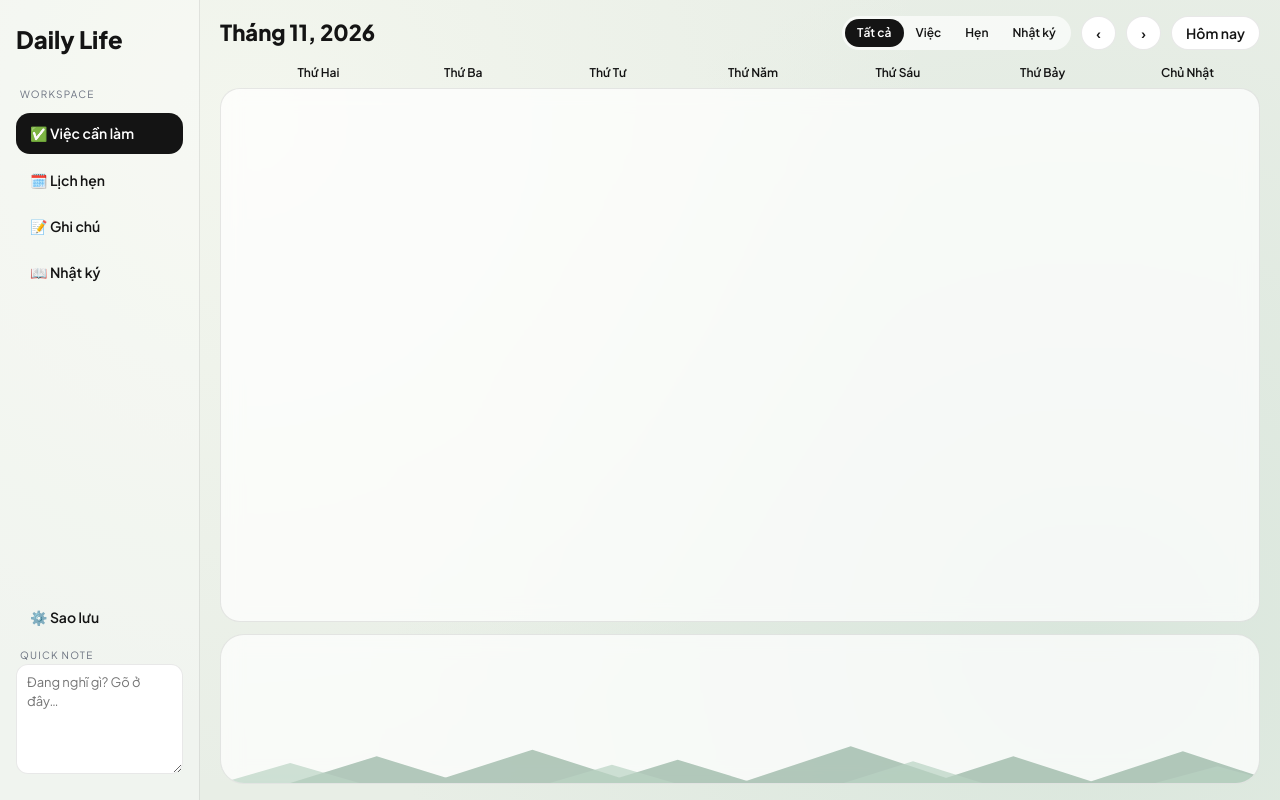
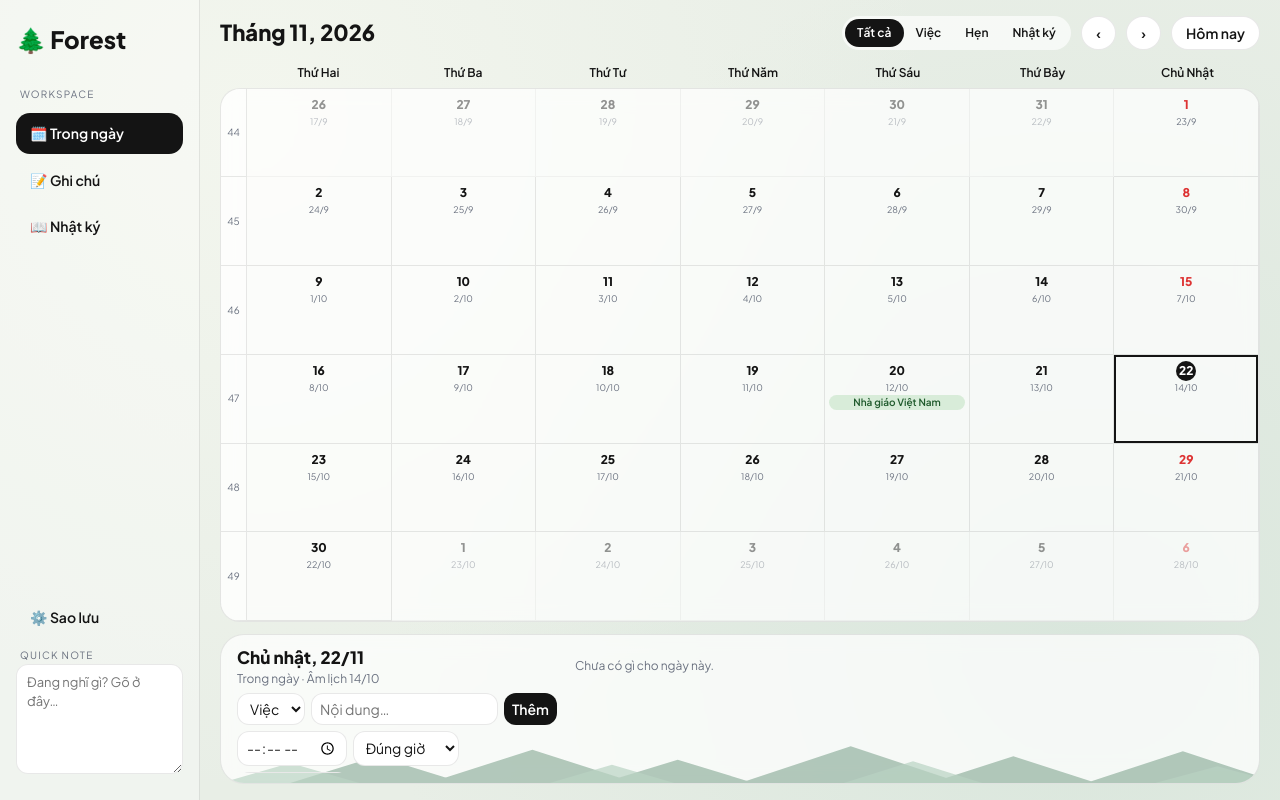
Before and after one commit to nini1203xx/betterlife, a plain HTML site: page index.html in a window 1280 px wide. Drawn offline with Linux system fonts and the light colour scheme.

Commit message:
Add files via upload

```diff
--- a/css/base.css
+++ b/css/base.css
@@ -12,7 +12,7 @@
   --mut:#6b7280;
 }
 *{box-sizing:border-box}
-body{margin:0;color:var(--ink);font:14px/1.45 "Plus Jakarta Sans",Times,serif;
+body{margin:0;color:var(--ink);font:14px/1.45 "Plus Jakarta Sans",system-ui,-apple-system,"Segoe UI",sans-serif;
   background:radial-gradient(circle at 20% 15%,#f3f6ee,transparent 55%),radial-gradient(circle at 85% 80%,#d9e6dc,transparent 55%),#e8eee6;background-attachment:fixed}
 button,input,select,textarea{font:inherit;color:inherit}
 button{cursor:pointer}
--- a/css/calendar.css
+++ b/css/calendar.css
@@ -11,18 +11,21 @@
 .dowrow div{text-align:center;font-weight:600;font-size:12px;padding:6px 0}
 .dowrow .s{display:none}
 .cal{border-radius:20px;overflow:hidden;border:1px solid var(--bd);background:var(--glass);backdrop-filter:blur(10px)}
-.cell{min-height:80px;padding:6px;border-right:1px solid var(--bd);border-bottom:1px solid var(--bd);cursor:pointer;overflow:hidden;min-width:0}
+.cell{min-height:112px;padding:6px;border-right:1px solid var(--bd);border-bottom:1px solid var(--bd);cursor:pointer;overflow:hidden;min-width:0}
 .cell:hover{background:rgba(255,255,255,.7)}
 .cell.out{opacity:.45}
 .cell.sel{box-shadow:inset 0 0 0 2px var(--ink)}
 .dn0{font-weight:700;font-size:13px;display:inline-block;min-width:24px;height:24px;line-height:24px;text-align:center;border-radius:99px;margin-bottom:4px}
 .today .dn0{background:var(--ink);color:#fff}
-.chip{font-size:10px;font-weight:600;padding:2px 6px;border-radius:99px;margin-bottom:2px;white-space:nowrap;overflow:hidden;text-overflow:ellipsis;color:#fff}
+.chip{font-size:11px;font-weight:600;padding:3px 7px;border-radius:99px;margin-bottom:3px;white-space:nowrap;overflow:hidden;text-overflow:ellipsis;color:#fff}
 .chip.s0{background:var(--ink)}.chip.s1{background:var(--maroon)}.chip.s2{background:var(--steel);opacity:.75;text-decoration:line-through}
 .chip.ev{background:var(--pink);color:var(--maroon)}
 .chip.nt{background:var(--green);color:#24432f}
 .chip.dn{opacity:.5;text-decoration:line-through}
 .more{font-size:11px;color:var(--mut);padding-left:4px}
+
+/* Hàng trên của ô: số ngày bên trái, "+N" bên phải */
+.top{display:flex;align-items:center;justify-content:space-between}
 
 /* ===== Ô LỊCH: số ở giữa, âm lịch bên dưới, rồi tới các chip ===== */
 .cell{position:relative;text-align:center}
--- a/index.html
+++ b/index.html
@@ -11,7 +11,7 @@
 <link rel="stylesheet" href="css/panel.css">
 <link rel="stylesheet" href="css/calendar.css">
 <link rel="stylesheet" href="css/components.css">
-  <link rel="stylesheet" href="css/fit.css">
+<link rel="stylesheet" href="css/fit.css">
 <link rel="stylesheet" href="css/responsive.css">
 </head>
 
@@ -21,7 +21,7 @@
 
   <!-- THANH BÊN -->
   <aside class="side">
-    <div class="logo">Daily Life</div>
+    <div class="logo">🌲 Forest</div>
     <small>WORKSPACE</small>
     <div id="nav" style="display:contents"></div>
     <div class="grow"></div>
@@ -32,7 +32,6 @@
   </aside>
 
   <main class="main">
-
 
     <!-- LỊCH THÁNG -->
     <section>
@@ -46,7 +45,8 @@
       <div class="dowrow" id="dow"></div>
       <div class="cal" id="grid"></div>
     </section>
-     <!-- PANEL TRÁI: chi tiết ngày đang chọn -->
+
+    <!-- THANH CHI TIẾT NGÀY: nằm ngang, dưới chân lịch -->
     <section class="panel" id="panel"></section>
   </main>
 </div>
--- a/js/calendar.js
+++ b/js/calendar.js
@@ -3,7 +3,7 @@
 /* ===== CÁC "CHIP" MÀU TRONG Ô LỊCH ===== */
 function chips(k){
   const a=[],all=flt==='all';
-   dayItems(k).forEach(it=>{
+  dayItems(k).forEach(it=>{
     if(!(all||flt===it.type))return;
     a.push(`<div class="chip ${it.type==='ev'?'ev':'s0'}${it.done?' dn':''}">${it.time?it.time+' ':''}${esc(it.t)}</div>`);
   });
@@ -27,7 +27,7 @@ function drawCal(){
     const k=ks(d),c=chips(k),L=lunarOf(d),H=holidayOf(d);
     if(H)c.unshift(`<div class="chip hol">${esc(H.t)}</div>`);
     h+=`<div class="cell${d.getMonth()!==m?' out':''}${k===t?' today':''}${k===sel?' sel':''}" data-k="${k}">
-    <span class="dn0${d.getDay()===0||(H&&H.off)?' red':''}">${d.getDate()}</span><div class="lun">${L.d}/${L.m}${L.leap?'n':''}</div>${c.slice(0,mx).join('')}${c.length>mx?`<span class="more">+${c.length-mx}</span>`:''}</div>`;
+      <span class="dn0${d.getDay()===0||(H&&H.off)?' red':''}">${d.getDate()}</span><div class="lun">${L.d}/${L.m}${L.leap?'n':''}</div>${c.slice(0,mx).join('')}${c.length>mx?`<span class="more">+${c.length-mx}</span>`:''}</div>`;
   }
   $('#grid').innerHTML=h;
   document.querySelectorAll('.cell').forEach(el=>el.onclick=()=>{
--- a/js/panel.js
+++ b/js/panel.js
@@ -3,9 +3,10 @@
 function drawPanel(){
   const p=$('#panel'),d=new Date(sel+'T00:00');
   const thu=['Chủ nhật','Thứ hai','Thứ ba','Thứ tư','Thứ năm','Thứ sáu','Thứ bảy'][d.getDay()];
-  const head=`<h2>${thu}, ${d.getDate()}/${d.getMonth()+1}</h2><div class="mut">${NAV.find(n=>n[0]===tab)[2]} · Âm lịch ${lunarOf(d).d}/${lunarOf(d).m}${holidayOf(d)?' · '+esc(holidayOf(d).t):''}</div>
+  const head=`<h2>${thu}, ${d.getDate()}/${d.getMonth()+1}</h2><div class="mut">${NAV.find(n=>n[0]===tab)[2]} · Âm lịch ${lunarOf(d).d}/${lunarOf(d).m}${holidayOf(d)?' · '+esc(holidayOf(d).t):''}</div>`;
 
   if(tab==='all'){drawDay(p,head);return}
+
   if(tab==='td'||tab==='ev'){
     const store=db[tab],arr=store[sel]=store[sel]||[],isEv=tab==='ev';
     if(isEv)arr.sort(byTime);
@@ -16,7 +17,6 @@ function drawPanel(){
     const dn=x=>isEv?x.done:st(x)===2;   // đã xong?
     if(!arr.length)body='<p class="mut">Chưa có gì cho ngày này.</p>';
     else body=arr.map(x=>`<div class="card2${dn(x)?' dn':''}"><button class="st ${dn(x)?'s2':'s0'}" data-s="${x.id}" title="Đánh dấu xong"></button>${x.time?`<b class="tm">${x.time}</b>`:''}<span title="${esc(x.t)}">${esc(x.t)}</span><button class="x" data-d="${x.id}">✕</button></div>`).join('');
-
 
     // Phần trái: tiêu đề + ô thêm mới
     p.innerHTML=`<div class="phead">${head}<div class="row"><input type="text" id="in" placeholder="${isEv?'Tên sự kiện / lời nhắc…':'Thêm việc cần làm…'}">
--- a/js/state.js
+++ b/js/state.js
@@ -3,7 +3,7 @@
 /* ===== TRẠNG THÁI ===== */
 let view=new Date();view.setDate(1);
 let sel=ks(new Date()),tab='all',flt='all';
-const NAV=[['all','✅','Việc cần làm'],['ev','🗓️','Lịch hẹn'],['note','📝','Ghi chú'],['diary','📖','Nhật ký']];
+const NAV=[['all','🗓️','Trong ngày'],['note','📝','Ghi chú'],['diary','📖','Nhật ký']];
 const FL=[['all','Tất cả'],['td','Việc'],['ev','Hẹn'],['nt','Nhật ký']];
 const SN=['Chờ làm','Đang làm','Xong'];
 const MOODS=['😞','😕','😐','🙂','😄'];
--- a/js/store.js
+++ b/js/store.js
@@ -4,6 +4,6 @@
    ev = lịch hẹn [{id,t,time,rm,done}]   td = việc [{id,t,s}]  (s: 0 chờ, 1 đang làm, 2 xong)
    note / diary = văn bản   mood = 0..4   quick = quick note chung */
 const KEY='forest-lich-v1';
-let db={ev:{},td:{},note:{},diary:{},mood:{},quick:''rep:[]};
+let db={ev:{},td:{},note:{},diary:{},mood:{},quick:'',rep:[]};
 try{const r=localStorage.getItem(KEY);if(r)db=Object.assign(db,JSON.parse(r))}catch(e){}
 const save=()=>{try{localStorage.setItem(KEY,JSON.stringify(db))}catch(e){}};
```
